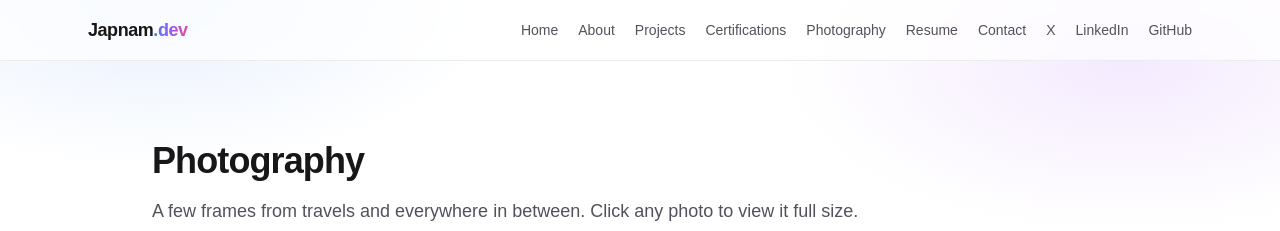
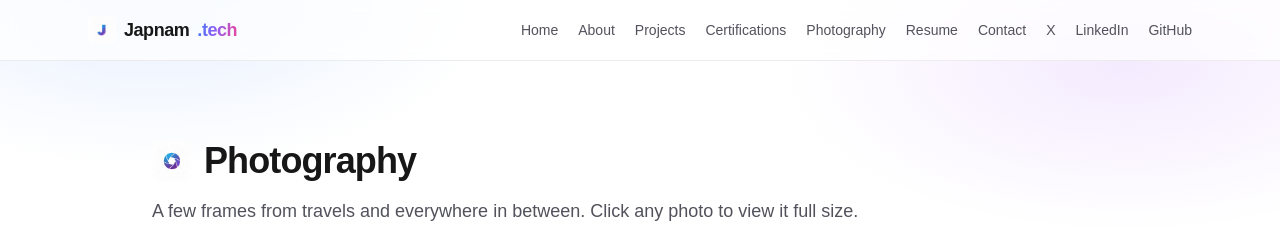
Before and after one commit to japnam89/portfolio, a Next.js app: page /photography in a window 1280 px wide. Shown: the top 231 px of the page. Built offline with nearby package versions, Linux system fonts and the light colour scheme; no server answers.

Commit message:
brand: rename to Japnam.tech + add header & photography logos

```diff
--- a/src/app/photography/page.tsx
+++ b/src/app/photography/page.tsx
@@ -1,4 +1,5 @@
 import type { Metadata } from "next";
+import Image from "next/image";
 import PhotoGallery from "@/components/PhotoGallery";
 
 export const metadata: Metadata = {
@@ -12,7 +13,16 @@ export const metadata: Metadata = {
 export default function Photography() {
   return (
     <section className="mx-auto max-w-5xl px-6 py-20">
-      <h1 className="text-4xl font-bold tracking-tight">Photography</h1>
+      <div className="flex items-center gap-3">
+        <Image
+          src="/logo-photography.png"
+          alt="Photography logo"
+          width={40}
+          height={40}
+          className="rounded-lg"
+        />
+        <h1 className="text-4xl font-bold tracking-tight">Photography</h1>
+      </div>
       <p className="mt-4 text-lg text-zinc-600">
         A few frames from travels and everywhere in between. Click any photo to
         view it full size.
--- a/src/components/Navbar.tsx
+++ b/src/components/Navbar.tsx
@@ -1,4 +1,5 @@
 import Link from "next/link";
+import Image from "next/image";
 
 // A navigation bar. `Link` is Next.js's special anchor tag — client-side navigation.
 
@@ -16,8 +17,16 @@ export default function Navbar() {
   return (
     <header className="sticky top-0 z-10 border-b border-zinc-200/70 bg-white/70 backdrop-blur">
       <nav className="mx-auto flex max-w-6xl items-center justify-between px-6 py-4">
-        <Link href="/" className="text-lg font-bold tracking-tight">
-          Japnam<span className="text-gradient">.dev</span>
+        <Link href="/" className="flex items-center gap-2 text-lg font-bold tracking-tight">
+          <Image
+            src="/logo.png"
+            alt="Japnam.tech logo"
+            width={28}
+            height={28}
+            className="rounded-md"
+            priority
+          />
+          Japnam<span className="text-gradient">.tech</span>
         </Link>
         <ul className="flex gap-5 text-sm font-medium text-zinc-600">
           {links.map((link) => (
```
Also changed, not shown: public/logo-photography.png (added), public/logo.png (added).
